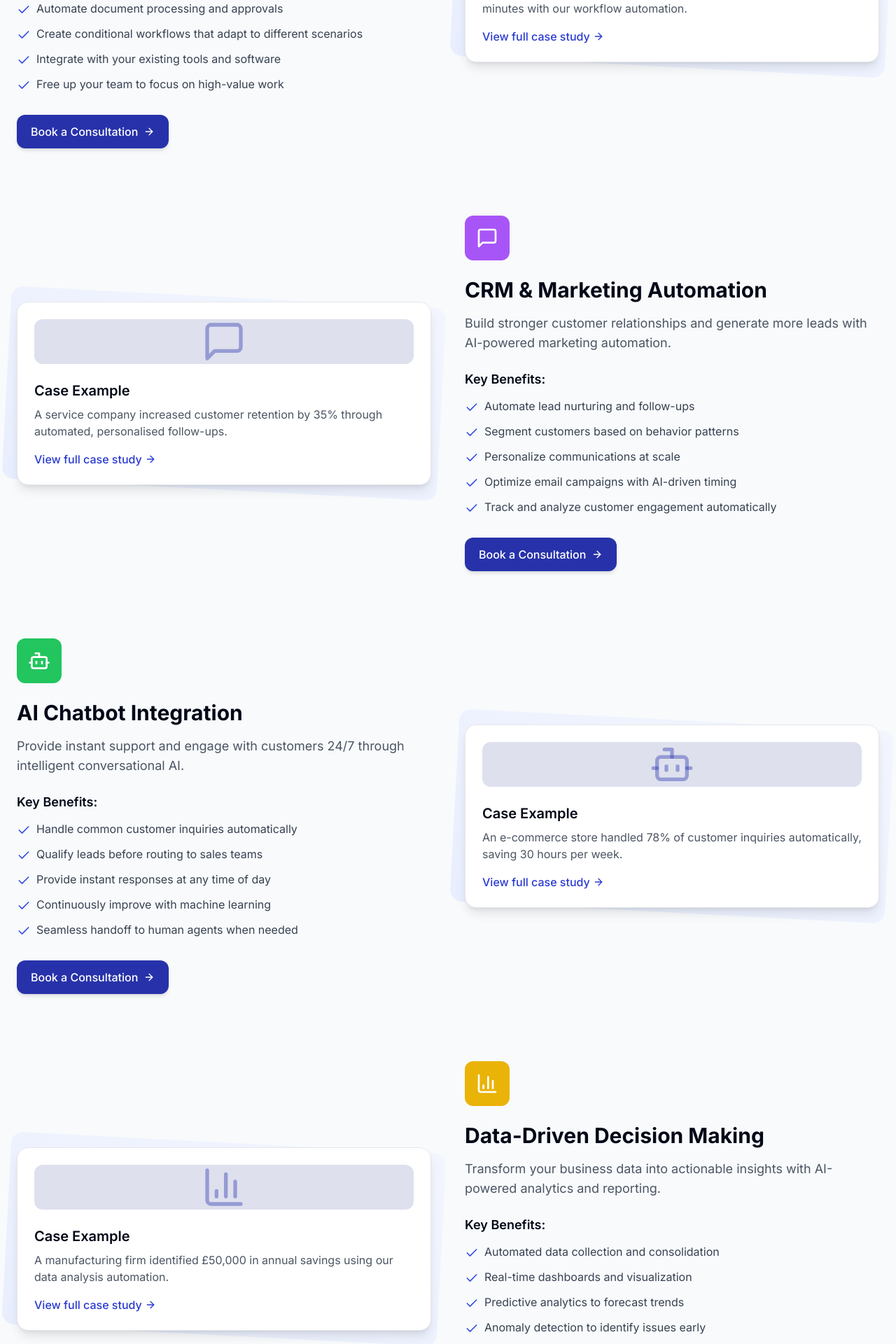
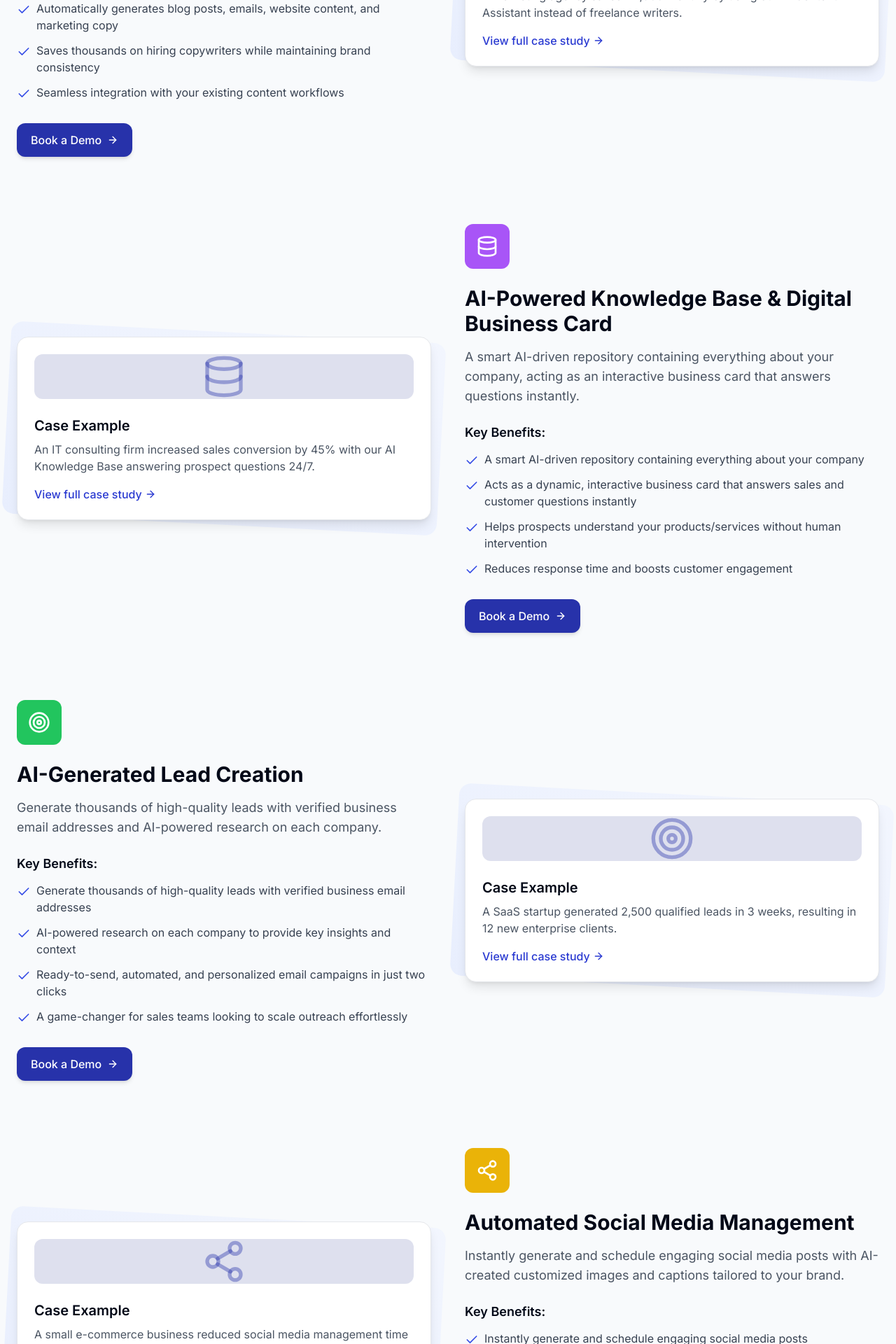
Before and after one commit to ZhuyuNtzh/deep-blue-flow-45, a React (Vite) app: page /services in a window 1280 px wide. Shown: the part 840-2760 px from the top of the page at 70% size. Built offline with nearby package versions, Linux system fonts and the light colour scheme.

Commit message:
Refactor: Update Services page features
Updates the Services page with new AI-powered features, including AI Content Creation Assistant, AI-Powered Knowledge Base & Digital Business Card, AI-Generated Lead Creation, Automated Social Media Management, and All-in-One Secure AI Dashboard.

```diff
--- a/src/pages/Services.tsx
+++ b/src/pages/Services.tsx
@@ -4,7 +4,7 @@ import Navbar from '@/components/Navbar';
 import Footer from '@/components/Footer';
 import ScrollAnimation from '@/components/ScrollAnimation';
 import { Link } from 'react-router-dom';
-import { Workflow, MessageSquare, Bot, BarChart3, GitMerge, Zap, ArrowRight, Check } from 'lucide-react';
+import { MessageSquare, ArrowRight, Check, FileEdit, Database, Target, Share2, Shield } from 'lucide-react';
 
 const Services = () => {
   useEffect(() => {
@@ -13,87 +13,68 @@ const Services = () => {
 
   const services = [
     {
-      id: 'workflow',
-      title: 'AI-Driven Workflow Automation',
-      description: 'Eliminate repetitive tasks and streamline processes with intelligent workflows that adapt to your business needs.',
-      icon: Workflow,
+      id: 'content',
+      title: 'AI Content Creation Assistant',
+      description: 'A powerful GPT-driven AI that learns your unique tone of voice and creates compelling content for all your business needs.',
+      icon: FileEdit,
       color: 'bg-blue-500',
       benefits: [
-        'Reduce manual data entry by up to 90%',
-        'Automate document processing and approvals',
-        'Create conditional workflows that adapt to different scenarios',
-        'Integrate with your existing tools and software',
-        'Free up your team to focus on high-value work'
+        'A powerful GPT-driven AI that learns your unique tone of voice',
+        'Automatically generates blog posts, emails, website content, and marketing copy',
+        'Saves thousands on hiring copywriters while maintaining brand consistency',
+        'Seamless integration with your existing content workflows'
       ]
     },
     {
-      id: 'crm',
-      title: 'CRM & Marketing Automation',
-      description: 'Build stronger customer relationships and generate more leads with AI-powered marketing automation.',
-      icon: MessageSquare,
+      id: 'knowledge',
+      title: 'AI-Powered Knowledge Base & Digital Business Card',
+      description: 'A smart AI-driven repository containing everything about your company, acting as an interactive business card that answers questions instantly.',
+      icon: Database,
       color: 'bg-purple-500',
       benefits: [
-        'Automate lead nurturing and follow-ups',
-        'Segment customers based on behavior patterns',
-        'Personalize communications at scale',
-        'Optimize email campaigns with AI-driven timing',
-        'Track and analyze customer engagement automatically'
+        'A smart AI-driven repository containing everything about your company',
+        'Acts as a dynamic, interactive business card that answers sales and customer questions instantly',
+        'Helps prospects understand your products/services without human intervention',
+        'Reduces response time and boosts customer engagement'
       ]
     },
     {
-      id: 'chatbot',
-      title: 'AI Chatbot Integration',
-      description: 'Provide instant support and engage with customers 24/7 through intelligent conversational AI.',
-      icon: Bot,
+      id: 'leads',
+      title: 'AI-Generated Lead Creation',
+      description: 'Generate thousands of high-quality leads with verified business email addresses and AI-powered research on each company.',
+      icon: Target,
       color: 'bg-green-500',
       benefits: [
-        'Handle common customer inquiries automatically',
-        'Qualify leads before routing to sales teams',
-        'Provide instant responses at any time of day',
-        'Continuously improve with machine learning',
-        'Seamless handoff to human agents when needed'
+        'Generate thousands of high-quality leads with verified business email addresses',
+        'AI-powered research on each company to provide key insights and context',
+        'Ready-to-send, automated, and personalized email campaigns in just two clicks',
+        'A game-changer for sales teams looking to scale outreach effortlessly'
       ]
     },
     {
-      id: 'data',
-      title: 'Data-Driven Decision Making',
-      description: 'Transform your business data into actionable insights with AI-powered analytics and reporting.',
-      icon: BarChart3,
+      id: 'social',
+      title: 'Automated Social Media Management',
+      description: 'Instantly generate and schedule engaging social media posts with AI-created customized images and captions tailored to your brand.',
+      icon: Share2,
       color: 'bg-yellow-500',
       benefits: [
-        'Automated data collection and consolidation',
-        'Real-time dashboards and visualization',
-        'Predictive analytics to forecast trends',
-        'Anomaly detection to identify issues early',
-        'Automated reporting and insights delivery'
+        'Instantly generate and schedule engaging social media posts',
+        'AI creates customized images and captions tailored to your brand',
+        'Saves hours of manual work, ensuring a consistent online presence',
+        'Increases engagement and streamlines social media marketing'
       ]
     },
     {
-      id: 'process',
-      title: 'Process Optimization',
-      description: 'Identify inefficiencies and streamline operations with AI-powered process analysis and improvement.',
-      icon: GitMerge,
+      id: 'dashboard',
+      title: 'All-in-One Secure AI Dashboard',
+      description: 'A centralized, user-friendly dashboard accessible via secure login, combining all AI features into a single, easy-to-navigate interface.',
+      icon: Shield,
       color: 'bg-red-500',
       benefits: [
-        'Identify bottlenecks in your current workflows',
-        'Model process improvements before implementation',
-        'Automate complex multi-step processes',
-        'Measure and track performance improvements',
-        'Continuous optimization based on real data'
-      ]
-    },
-    {
-      id: 'custom',
-      title: 'Custom AI Solutions',
-      description: 'Tailored automation solutions designed specifically for your unique business challenges and goals.',
-      icon: Zap,
-      color: 'bg-indigo-500',
-      benefits: [
-        'Custom AI models trained on your business data',
-        'Bespoke solutions for industry-specific challenges',
-        'Integration with proprietary systems',
-        'Scalable architecture to grow with your business',
-        'Ongoing support and enhancement'
+        'A centralized, user-friendly dashboard accessible via secure login',
+        'Combines all AI features into a single, easy-to-navigate interface',
+        'Designed for business owners, marketers, and sales teams to boost efficiency',
+        'Ensures data security while offering a seamless automation experience'
       ]
     }
   ];
@@ -108,10 +89,10 @@ const Services = () => {
             <ScrollAnimation animation="fade-in">
               <div className="max-w-3xl mx-auto text-center">
                 <h1 className="text-4xl md:text-5xl font-bold mb-6 text-balance">
-                  AI Automation Services for Small Businesses
+                  Advanced AI Features for Your Business
                 </h1>
                 <p className="text-xl text-gray-600 mb-8 text-balance">
-                  Our comprehensive suite of AI-powered automation solutions designed to streamline operations and boost growth
+                  Our comprehensive suite of AI-powered solutions designed to streamline operations and boost growth
                 </p>
               </div>
             </ScrollAnimation>
@@ -147,10 +128,10 @@ const Services = () => {
                     </div>
 
                     <Link
-                      to="/book-call"
+                      to="/book-demo"
                       className="inline-flex items-center px-5 py-3 rounded-lg bg-flux-800 text-white font-medium hover:bg-flux-700 transition-all duration-300 shadow-md hover:shadow-lg button-hover-effect"
                     >
-                      Book a Consultation <ArrowRight className="ml-2 w-4 h-4" />
+                      Book a Demo <ArrowRight className="ml-2 w-4 h-4" />
                     </Link>
                   </div>
 
@@ -165,12 +146,11 @@ const Services = () => {
                         </div>
                         <h3 className="text-xl font-semibold mb-2">Case Example</h3>
                         <p className="text-gray-600 mb-4">
-                          {index === 0 && "A retail business reduced order processing time from 2 hours to 15 minutes with our workflow automation."}
-                          {index === 1 && "A service company increased customer retention by 35% through automated, personalised follow-ups."}
-                          {index === 2 && "An e-commerce store handled 78% of customer inquiries automatically, saving 30 hours per week."}
-                          {index === 3 && "A manufacturing firm identified £50,000 in annual savings using our data analysis automation."}
-                          {index === 4 && "A healthcare provider reduced administrative workload by 40% through process optimisation."}
-                          {index === 5 && "A specialised consulting firm automated client reporting, reducing preparation time by 85%."}
+                          {service.id === 'content' && "A marketing agency saved £4,000 monthly by using our AI Content Assistant instead of freelance writers."}
+                          {service.id === 'knowledge' && "An IT consulting firm increased sales conversion by 45% with our AI Knowledge Base answering prospect questions 24/7."}
+                          {service.id === 'leads' && "A SaaS startup generated 2,500 qualified leads in 3 weeks, resulting in 12 new enterprise clients."}
+                          {service.id === 'social' && "A small e-commerce business reduced social media management time from 15 hours to 2 hours weekly."}
+                          {service.id === 'dashboard' && "A professional services firm streamlined operations by 35% after implementing our AI Dashboard."}
                         </p>
                         <Link
                           to="/case-studies"
@@ -193,14 +173,14 @@ const Services = () => {
             <ScrollAnimation animation="fade-in">
               <div className="max-w-4xl mx-auto text-center">
                 <h2 className="text-3xl md:text-4xl font-bold mb-4 text-balance">
-                  Ready to automate your business?
+                  Ready to transform your business with AI?
                 </h2>
                 <p className="text-xl opacity-80 mb-8 max-w-2xl mx-auto text-balance">
                   Schedule a free 20-minute discovery demo to discuss your specific needs and challenges.
                 </p>
                 <div className="flex flex-col sm:flex-row gap-4 justify-center">
                   <Link
-                    to="/book-call"
+                    to="/book-demo"
                     className="px-6 py-3 rounded-lg bg-white text-flux-900 font-medium hover:bg-gray-100 transition-all duration-300 shadow-md hover:shadow-lg button-hover-effect"
                   >
                     Book Your Free Demo
```
